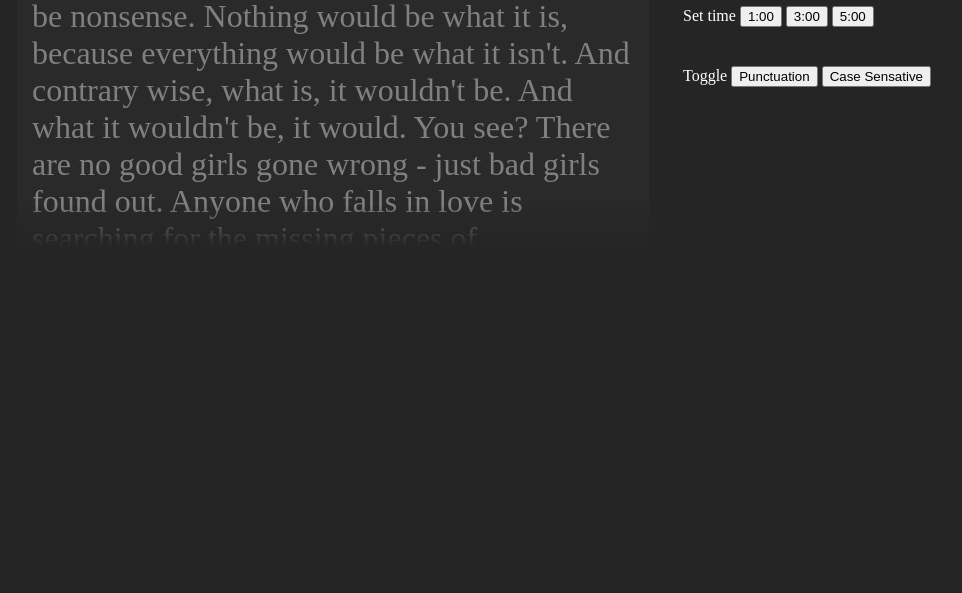
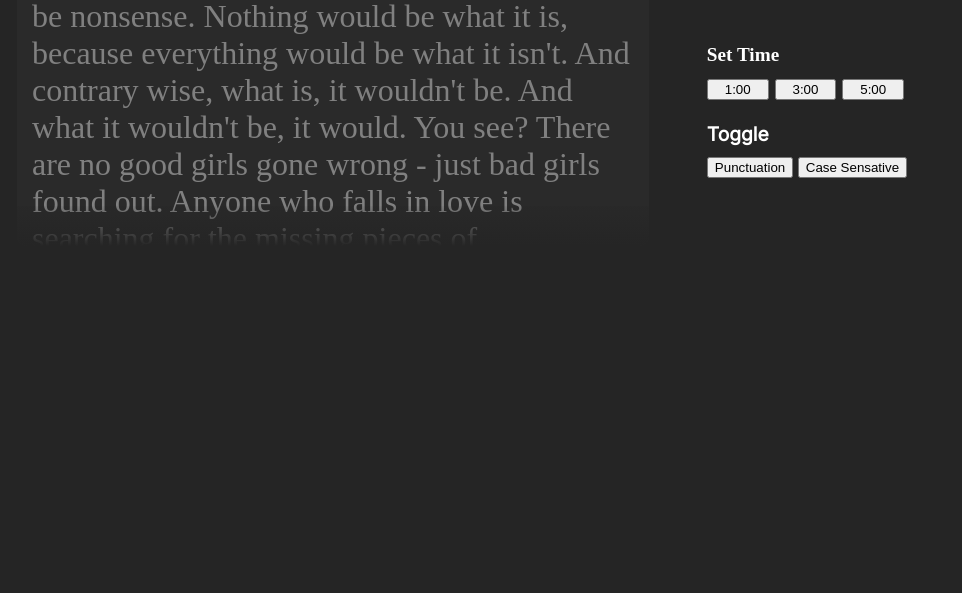
Before and after one commit to ChrisPool999/TurboTyper, a plain HTML site: page index.html in a window 1280 px wide. Shown: the part 207-800 px from the top of the page, without its empty margins (307-1269 px from the left). Drawn offline with Linux system fonts and the light colour scheme.

Commit message:
made buttons more uniform and symmetrical, cleaned up css

```diff
--- a/index.html
+++ b/index.html
@@ -14,23 +14,28 @@
     <h1 id="site-name">TurboTyper</h1>
   </header>
   <div id="middle-bar">
-      <div id="typing-box">
+      <div id="typing-box" class="vertical-gradient">
         <p id="typing-box__prompt"></p>
       </div>
-    <div id="options">
-      <span id="clock">1:00</span>
-      <div id="options-time">
-        <span>Set time</span>
-        <button>1:00</button>
-        <button>3:00</button>
-        <button>5:00</button>
+    <section id="options">
+      <h2 class="sr-only">Options</h2>
+      <span id="time-left">1:00</span>
+      <div id="options__duration">
+        <h3>Set Time</h3>
+        <div id="duration__buttons">
+          <button class="time-buttons">1:00</button>
+          <button class="time-buttons">3:00</button>
+          <button class="time-buttons">5:00</button>
+        </div>
       </div>
-      <div id="options-input">
-        <span>Toggle</span>
-        <button>Punctuation</button>
-        <button>Case Sensative</button>
+      <div id="options__toggle">
+        <h3>Toggle</h3>
+        <div id="toggle__buttons">
+          <button>Punctuation</button>
+          <button>Case Sensative</button>
+        </div>
       </div>
-    </div>
+    </section>
   </div>
   <script src="foo.js"></script>
 </body>
--- a/styles.css
+++ b/styles.css
@@ -1,9 +1,12 @@
 @import url('https://fonts.googleapis.com/css2?family=Bebas+Neue&display=swap');
+@import url("https://fonts.googleapis.com/css2?family=Inter&display=swap");
 
 body {
   background-color: rgb(37, 37, 37);
   color: white;
 }
+
+/* top header */
 
 #top-bar {
   display: flex;
@@ -27,15 +30,14 @@ body {
   font-style: italic;
 }
 
+/* middle section / typing prompt */
+
 #middle-bar {
   display: grid;
   grid-template-columns: 1fr 2fr 1fr;
-  align-items: center;
 }
 
 #typing-box {
-  position: relative;
-  overflow: hidden;
   max-height: 300px;
   font-size: 2rem;
   grid-column: 2;
@@ -43,11 +45,15 @@ body {
   border: 12px;
   border-radius: 10px;
   z-index: -1;
-  width: 100%;
+  overflow: hidden;
 }
 
-#typing-box::before,
-#typing-box::after {
+.vertical-gradient {
+  position: relative;
+}
+
+.vertical-gradient::before,
+.vertical-gradient::after {
   content: "";
   position: absolute;
   left: 0;
@@ -57,12 +63,12 @@ body {
   pointer-events: none;
 }
 
-#typing-box::before {
+.vertical-gradient::before {
   top: 0;
   background: linear-gradient(to bottom, rgba(37, 37, 37, 1), rgba(0, 0, 0, 0.03));
 }
 
-#typing-box::after {
+.vertical-gradient::after {
   bottom: 0;
   background: linear-gradient(to top, rgba(37, 37, 37, 1), rgba(0, 0, 0, 0.03));
 }
@@ -71,7 +77,10 @@ body {
   display: inline-block;
   margin: 15px;
   color: gray;
+  overflow: hidden;
 }
+
+/* middle section / options TOP level */
 
 #options {
   display: grid;
@@ -80,9 +89,55 @@ body {
   grid-template-rows: 1fr 1fr 1fr 1fr 1fr;
   grid-column: 3;
   justify-content: center;
+  overflow: hidden;
 }
 
-#clock {
+#time-left {
   justify-self: center;
   font-size: 2rem;
 }
+
+/* middle section / options MIDDLE level */
+
+#options__duration > h3 {
+  margin-bottom: 10px;
+  font-size: 1.2rem;
+}
+
+#duration__buttons {
+  display: flex;
+  flex-direction: row;
+  font-family: 'Inter', sans-serif;
+}
+
+.time-buttons {
+  width: 100%;
+  margin: 3px;
+  font-family: Arial, Helvetica, sans-serif;
+}
+
+.time-buttons:first-child {
+  margin-left: 0px;
+}
+
+#options__time-selectors:last-child {
+  margin-right: 0px;
+}
+
+/* middle section / options BOT level */
+
+#options__toggle {
+  display: flex;
+  flex-direction: column;
+  font-family: 'Inter', sans-serif;
+}
+
+#toggles__buttons {
+ display: flex;
+ justify-content: space-evenly;
+}
+
+#options__toggle > h3 {
+  margin-bottom: 10px;
+  font-size: 1.2rem;
+}
```
